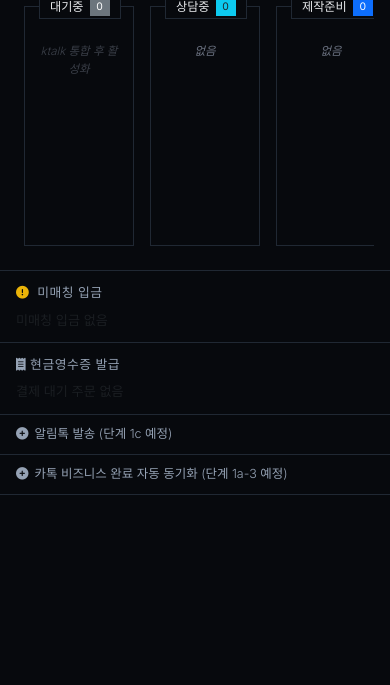
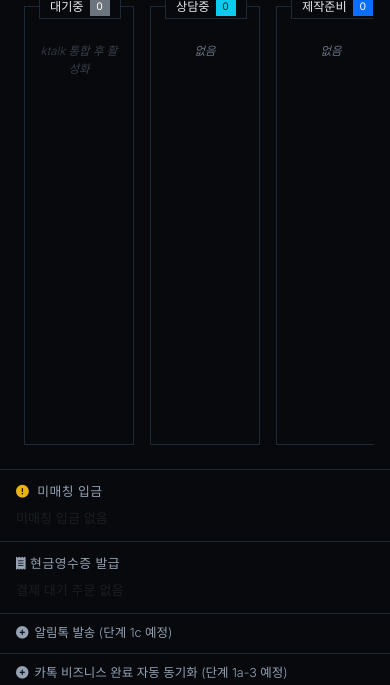
Before and after one commit to wonki0323/tshirt-management, a Django app: page /popbill/control-panel/ in a window 390 px wide. Shown: the part 119-804 px from the top of the page. Run offline with Django 4.2, Linux system fonts and the light colour scheme; the visitor is signed in with stand-in values (Sample User, id 1); data that the repository does not hold is empty; some libraries are stand-ins or nearby versions.

Commit message:
style(control-panel): 칸반 원·박스 화면 반응형 강화
- 원 max 48→64px, min 32px: 화면 크면 커지다 멈춤, 창 작으면 축소
- 칸 높이 clamp(220~620px, 52vh)로 화면 높이에 반응 (기존 240px 고정)
- 칸을 flex column화, 카드 넘치면 칸 내부 세로 스크롤

Co-Authored-By: Claude Opus 4.8 <noreply@anthropic.com>

```diff
--- a/popbill_api/templates/popbill_api/control_panel.html
+++ b/popbill_api/templates/popbill_api/control_panel.html
@@ -100,9 +100,11 @@
             position: relative;
             flex: 1 1 120px;
             min-width: 110px;
-            min-height: 240px;
+            height: clamp(220px, 52vh, 620px);   /* 박스 높이도 화면 따라 반응 */
             border: 1px solid var(--border);
             background: var(--bg);
+            display: flex;
+            flex-direction: column;
         }
         .kanban-col-header {
             position: absolute;
@@ -124,14 +126,15 @@
             font-weight: 400;
         }
         .kanban-col-body {
+            flex: 1;
             display: flex;
             flex-wrap: wrap;
             align-content: flex-start;
             justify-content: center;
             gap: 6px;
             padding: 20px 8px 10px;
-            height: 100%;
-            min-height: 100%;
+            overflow-y: auto;
+            min-height: 0;       /* flex 자식 내부 스크롤 허용 */
         }
         .kanban-col-body.drag-over {
             background: rgba(96, 165, 250, 0.08);
@@ -143,9 +146,9 @@
             opacity: 0.5;
         }
         .kanban-card {
-            flex: 1 1 28%;        /* 칸 폭 비례 3열, 아래 min/max로 범위 제한 (반응형) */
-            max-width: 48px;
-            min-width: 30px;
+            flex: 1 1 28%;        /* 칸 폭 비례 ~3열, min/max로 범위 제한 (반응형) */
+            max-width: 64px;       /* 화면 크면 여기까지만 커짐 */
+            min-width: 32px;       /* 창 작으면 여기까지 작아짐 */
             aspect-ratio: 1;       /* 항상 정원 유지 */
             border-radius: 50%;
             background: var(--bg-elev-2);
```
